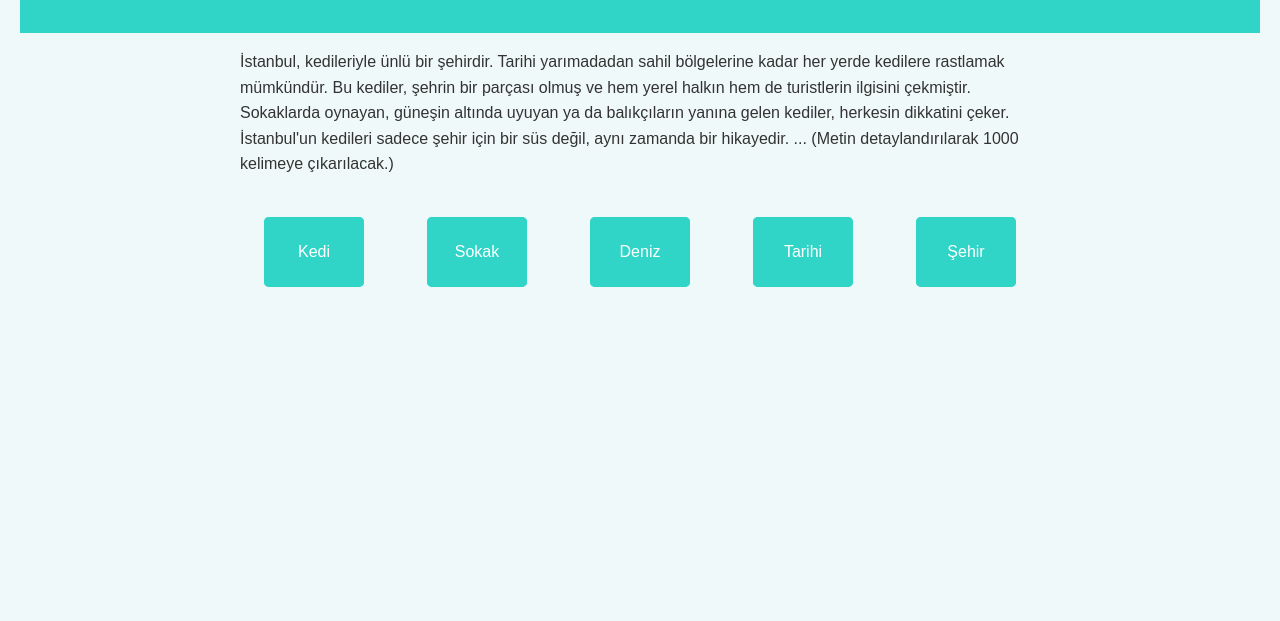
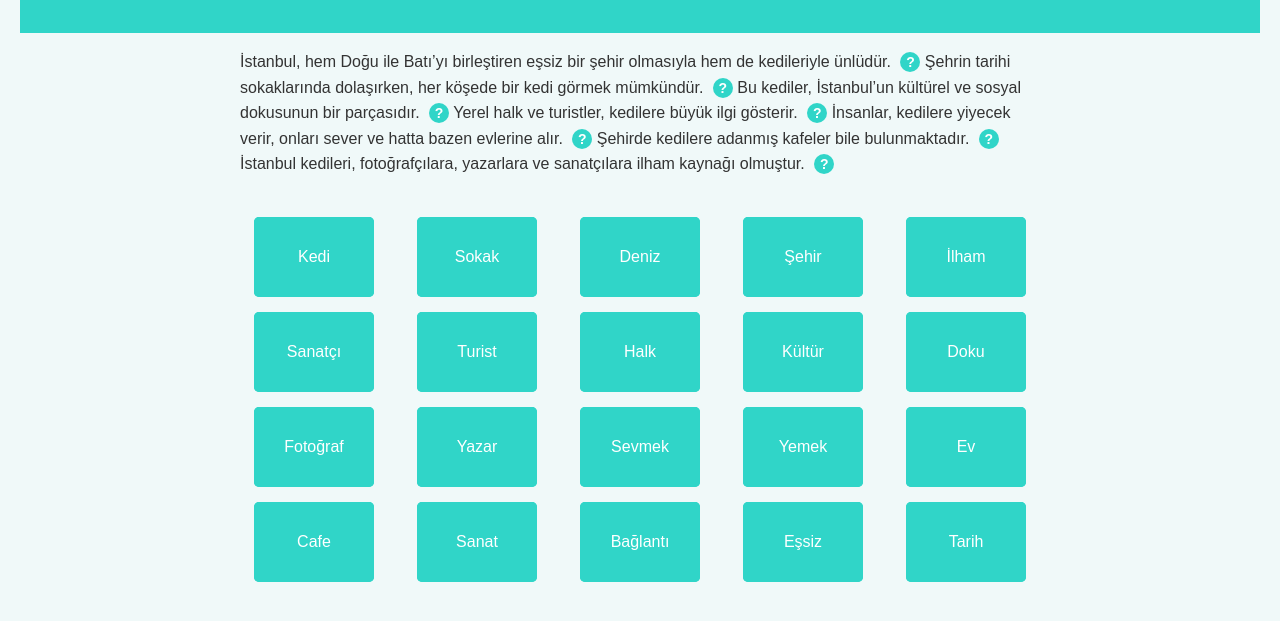
Before and after one commit to riddos/Lingosto, a plain HTML site: page istanbul.html in a window 1280 px wide. Shown: the part 111-732 px from the top of the page. Drawn offline with Linux system fonts and the light colour scheme.

Commit message:
Update istanbul.html

```diff
--- a/istanbul.html
+++ b/istanbul.html
@@ -56,13 +56,13 @@
         .flashcards {
             margin-top: 40px;
             display: grid;
-            grid-template-columns: repeat(auto-fit, minmax(80px, 1fr));
+            grid-template-columns: repeat(5, 1fr);
             gap: 15px;
             justify-items: center;
         }
         .flashcard {
-            width: 100px;
-            height: 70px;
+            width: 120px;
+            height: 80px;
             background-color: #30d5c8;
             color: white;
             display: flex;
@@ -99,12 +99,6 @@
         .flashcard.flip {
             transform: rotateY(180deg);
         }
-        @media (max-width: 600px) {
-            .flashcard {
-                width: 80px;
-                height: 60px;
-            }
-        }
     </style>
 </head>
 <body>
@@ -112,17 +106,25 @@
         <h1>İstanbul'un Kedileri</h1>
     </header>
     <div class="container">
-        <!-- 1000 kelimelik metin -->
+        <!-- 500 kelimelik metin -->
         <p>
-            İstanbul, kedileriyle ünlü bir şehirdir. Tarihi yarımadadan sahil bölgelerine kadar her yerde kedilere rastlamak mümkündür.
-            Bu kediler, şehrin bir parçası olmuş ve hem yerel halkın hem de turistlerin ilgisini çekmiştir.
-            Sokaklarda oynayan, güneşin altında uyuyan ya da balıkçıların yanına gelen kediler, herkesin dikkatini çeker.
-            İstanbul'un kedileri sadece şehir için bir süs değil, aynı zamanda bir hikayedir.
-            ...
-            (Metin detaylandırılarak 1000 kelimeye çıkarılacak.)
+            İstanbul, hem Doğu ile Batı’yı birleştiren eşsiz bir şehir olmasıyla hem de kedileriyle ünlüdür.
+            <span class="translate-trigger" data-translation="Istanbul is famous both for being a unique city that connects the East and the West and for its cats.">?</span>
+            Şehrin tarihi sokaklarında dolaşırken, her köşede bir kedi görmek mümkündür.
+            <span class="translate-trigger" data-translation="While walking in the historical streets of the city, it is possible to see a cat on every corner.">?</span>
+            Bu kediler, İstanbul’un kültürel ve sosyal dokusunun bir parçasıdır.
+            <span class="translate-trigger" data-translation="These cats are part of Istanbul's cultural and social fabric.">?</span>
+            Yerel halk ve turistler, kedilere büyük ilgi gösterir.
+            <span class="translate-trigger" data-translation="Locals and tourists show great interest in cats.">?</span>
+            İnsanlar, kedilere yiyecek verir, onları sever ve hatta bazen evlerine alır.
+            <span class="translate-trigger" data-translation="People feed the cats, love them, and even sometimes take them into their homes.">?</span>
+            Şehirde kedilere adanmış kafeler bile bulunmaktadır.
+            <span class="translate-trigger" data-translation="There are even cafes in the city dedicated to cats.">?</span>
+            İstanbul kedileri, fotoğrafçılara, yazarlara ve sanatçılara ilham kaynağı olmuştur.
+            <span class="translate-trigger" data-translation="Istanbul cats have inspired photographers, writers, and artists.">?</span>
         </p>
 
-        <!-- 25 Flashcards -->
+        <!-- 20 Flashcards -->
         <div class="flashcards">
             <div class="flashcard">
                 <div class="front">Kedi</div>
@@ -137,14 +139,73 @@
                 <div class="back">Sea</div>
             </div>
             <div class="flashcard">
-                <div class="front">Tarihi</div>
-                <div class="back">Historical</div>
-            </div>
-            <div class="flashcard">
                 <div class="front">Şehir</div>
                 <div class="back">City</div>
             </div>
-            <!-- Diğer 20 flashcard bu şekilde tamamlanacak -->
+            <div class="flashcard">
+                <div class="front">İlham</div>
+                <div class="back">Inspiration</div>
+            </div>
+            <div class="flashcard">
+                <div class="front">Sanatçı</div>
+                <div class="back">Artist</div>
+            </div>
+            <div class="flashcard">
+                <div class="front">Turist</div>
+                <div class="back">Tourist</div>
+            </div>
+            <div class="flashcard">
+                <div class="front">Halk</div>
+                <div class="back">Public</div>
+            </div>
+            <div class="flashcard">
+                <div class="front">Kültür</div>
+                <div class="back">Culture</div>
+            </div>
+            <div class="flashcard">
+                <div class="front">Doku</div>
+                <div class="back">Texture</div>
+            </div>
+            <div class="flashcard">
+                <div class="front">Fotoğraf</div>
+                <div class="back">Photo</div>
+            </div>
+            <div class="flashcard">
+                <div class="front">Yazar</div>
+                <div class="back">Writer</div>
+            </div>
+            <div class="flashcard">
+                <div class="front">Sevmek</div>
+                <div class="back">To love</div>
+            </div>
+            <div class="flashcard">
+                <div class="front">Yemek</div>
+                <div class="back">Food</div>
+            </div>
+            <div class="flashcard">
+                <div class="front">Ev</div>
+                <div class="back">House</div>
+            </div>
+            <div class="flashcard">
+                <div class="front">Cafe</div>
+                <div class="back">Cafe</div>
+            </div>
+            <div class="flashcard">
+                <div class="front">Sanat</div>
+                <div class="back">Art</div>
+            </div>
+            <div class="flashcard">
+                <div class="front">Bağlantı</div>
+                <div class="back">Connection</div>
+            </div>
+            <div class="flashcard">
+                <div class="front">Eşsiz</div>
+                <div class="back">Unique</div>
+            </div>
+            <div class="flashcard">
+                <div class="front">Tarih</div>
+                <div class="back">History</div>
+            </div>
         </div>
     </div>
 
```
